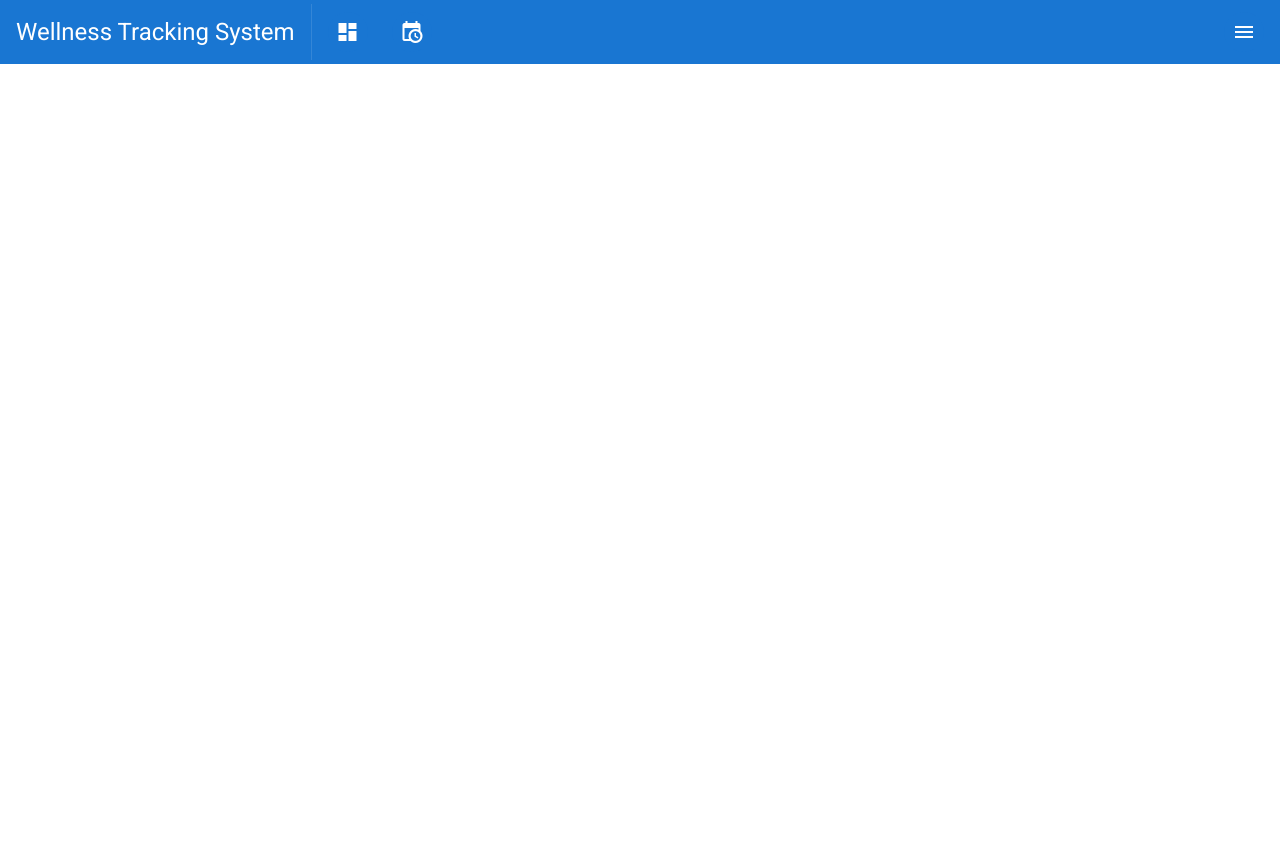
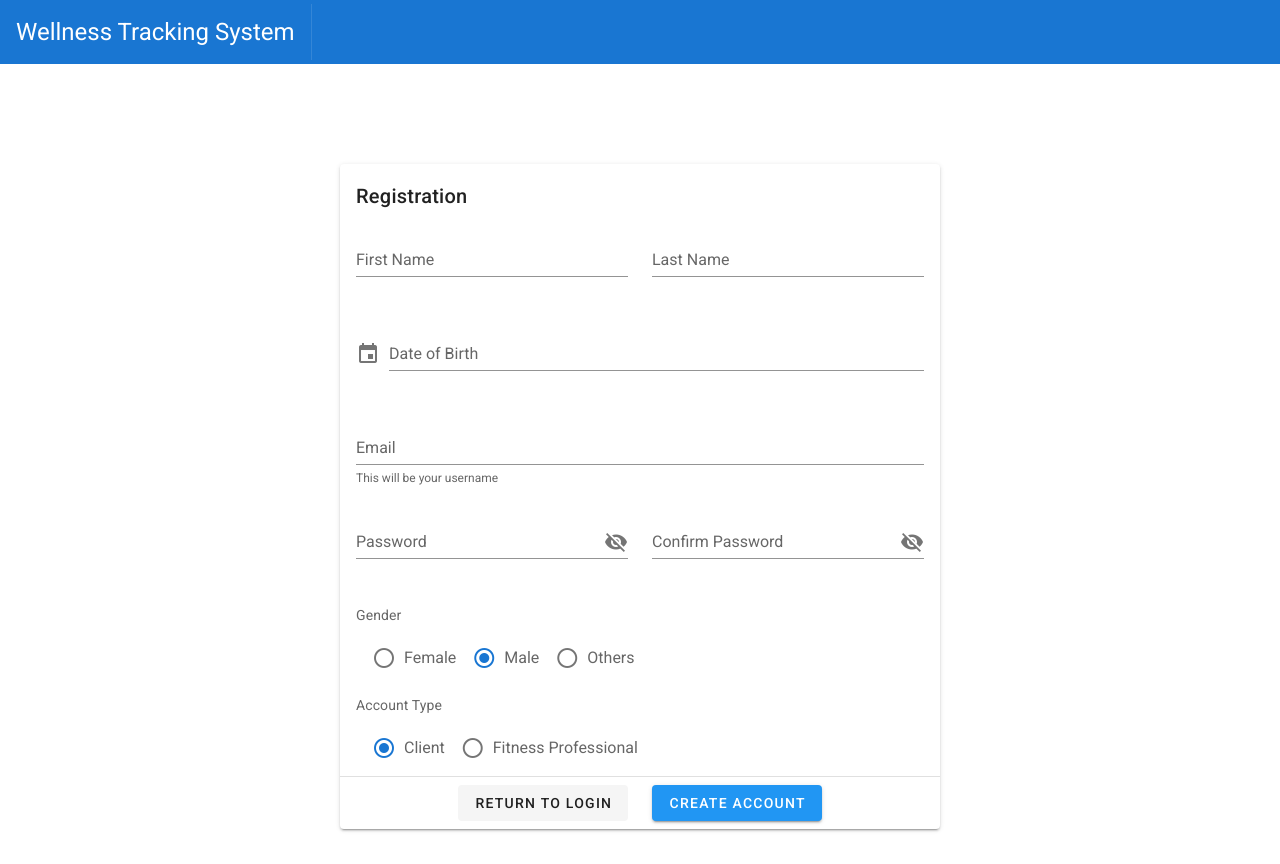
Before and after one commit to IU-P465-565-Team-3/wellness-tracking-system-app, a Vue app: page /register in a window 1280 px wide. Before the commit the page ends 800 px from the top, so only its background shows below. Built offline with nearby package versions, Linux system fonts and the light colour scheme.

Commit message:
Integrate registration with main application, add API requests and update form fields

```diff
--- a/src/App.vue
+++ b/src/App.vue
@@ -10,7 +10,7 @@
         Wellness Tracking System
       </div>
       <v-divider vertical class="mx-4" />
-      <v-row v-if="$route.name !== 'Login'">
+      <v-row v-if="$route.name !== 'Login' && $route.name !== 'Registration'">
         <v-col class="shrink">
           <v-btn small depressed fab color="primary" to="dashboard">
             <v-icon>mdi-view-dashboard</v-icon>
--- a/src/api/index.js
+++ b/src/api/index.js
@@ -2,7 +2,7 @@ import axios from 'axios'
 import qs from 'qs'
 
 const instance = axios.create({
-  baseURL: 'https://iub-wellness-tracker-api.herokuapp.com/',
+  baseURL: 'https://iub-wellness-tracker-api.herokuapp.com/api',
   paramsSerializer: (params) => qs.stringify(params)
 })
 
--- a/src/components/Login.vue
+++ b/src/components/Login.vue
@@ -24,6 +24,9 @@
         <v-divider></v-divider>
         <v-card-actions class="pa-4">
           <v-row class="justify-center">
+            <v-col class="shrink">
+              <v-btn depressed :to="{ name: 'Registration' }">Join Now</v-btn>
+            </v-col>
             <v-col class="shrink">
               <v-btn color="info" @click="authenticate">Login</v-btn>
             </v-col>
--- a/src/components/Registration.vue
+++ b/src/components/Registration.vue
@@ -1,6 +1,6 @@
 <template>
   <v-app>
-    <v-content>
+    <v-main>
       <v-card width="600" class="mx-auto mt-9">
         <v-card-title>Registration</v-card-title>
         <v-card-text>
@@ -14,51 +14,102 @@
           </v-row>
           <v-row>
             <v-col>
-              <v-text-field label="Month" v-model="month"/>
-            </v-col>
-            <v-col>
-              <v-text-field label="Day" v-model="day"/>
-            </v-col>
-            <v-col>
-              <v-text-field label="Year" v-model="year"/>
+              <v-menu
+                ref="dobMenu"
+                v-model="dobMenu"
+                :close-on-content-click="false"
+                :return-value.sync="dateOfBirth"
+                transition="scale-transition"
+                offset-y
+                min-width="auto"
+              >
+                <template v-slot:activator="{ on, attrs }">
+                  <v-text-field
+                    v-model="dateOfBirth"
+                    label="Date of Birth"
+                    prepend-icon="mdi-calendar"
+                    readonly
+                    v-bind="attrs"
+                    v-on="on"
+                  ></v-text-field>
+                </template>
+                <v-date-picker
+                  v-model="dateOfBirth"
+                  no-title
+                  scrollable
+                >
+                  <v-spacer></v-spacer>
+                  <v-btn
+                    text
+                    color="primary"
+                    @click="dobMenu = false"
+                  >
+                    Cancel
+                  </v-btn>
+                  <v-btn
+                    text
+                    color="primary"
+                    @click="$refs.dobMenu.save(dateOfBirth)"
+                  >
+                    OK
+                  </v-btn>
+                </v-date-picker>
+              </v-menu>
             </v-col>
           </v-row>
           <v-row>
             <v-col>
-              <v-text-field label="Email" v-model="email"/>
-            </v-col>
-            <v-col>
-              <v-text-field label="Username" v-model="username"/>
+              <v-text-field label="Email" v-model="username" :hint="'This will be your username'" persistent-hint />
             </v-col>
           </v-row>
           <v-row>
             <v-col>
-                <v-text-field label="Password" v-model="password" :type="showPassword ? 'text' : 'password'"
+                <v-text-field label="Password" :type="showPassword ? 'text' : 'password'"
+                v-model="password"
                 :append-icon="showPassword ? 'mdi-eye' : 'mdi-eye-off'"
+                :error="password !== confirmPassword"
                 @click:append="showPassword = !showPassword"/>
             </v-col>
             <v-col>
                 <v-text-field label="Confirm Password" :type="showPassword ? 'text' : 'password'"
+                v-model="confirmPassword"
                 :append-icon="showPassword ? 'mdi-eye' : 'mdi-eye-off'"
                 @click:append="showPassword = !showPassword"/>
             </v-col>
           </v-row>
           <v-row>
             <v-col>
-              <v-select
-              :items="items"
-              label="Account Type"
-              v-model="role"
-              ></v-select>
+              <label>Gender</label>
+              <v-radio-group class="px-4" row v-model="gender" hide-details="">
+                <v-radio label="Female" :value="'Female'"></v-radio>
+                <v-radio label="Male" :value="'Male'"></v-radio>
+                <v-radio label="Others" :value="'Others'"></v-radio>
+              </v-radio-group>
+            </v-col>
+          </v-row>
+          <v-row>
+            <v-col>
+              <label>Account Type</label>
+              <v-radio-group class="px-4" row v-model="role" hide-details="">
+                <v-radio label="Client" :value="'CLIENT'"></v-radio>
+                <v-radio label="Fitness Professional" :value="'PROFESSIONAL'"></v-radio>
+              </v-radio-group>
             </v-col>
           </v-row>
         </v-card-text>
         <v-divider></v-divider>
         <v-card-actions>
-          <v-btn color="info">Register</v-btn>
+          <v-row class="justify-center">
+            <v-col class="shrink">
+              <v-btn depressed :to="{ name: 'Login' }">Return to Login</v-btn>
+            </v-col>
+            <v-col class="shrink">
+              <v-btn color="info" @click="createAccount">Create Account</v-btn>
+            </v-col>
+          </v-row>
         </v-card-actions>
       </v-card>
-    </v-content>
+    </v-main>
   </v-app>
 </template>
 <script>
@@ -68,25 +119,32 @@ import { mapActions } from 'vuex'
 export default {
   data () {
     return {
-      items: ['Client', 'Professional'],
-      showPassword: false
+      firstName: '',
+      lastName: '',
+      dateOfBirth: null,
+      username: '',
+      password: '',
+      confirmPassword: '',
+      showPassword: false,
+      gender: 'Male',
+      role: 'CLIENT',
+      dobMenu: false
     }
   },
   methods: {
-    ...mapActions('auth', ['registration']),
-    async authenticate () {
+    ...mapActions('auth', ['register']),
+    async createAccount () {
       try {
-        await this.registration({
+        await this.register({
           firstName: this.firstName,
           lastName: this.lastName,
-          month: this.month,
-          day: this.day,
-          year: this.year,
-          email: this.email,
+          dateOfBirth: this.dateOfBirth,
           username: this.username,
-          password: this.password
+          password: this.password,
+          gender: this.gender,
+          role: this.role
         })
-        this.$router.push('dashboard')
+        this.$router.push({ name: 'Login' })
       } catch {}
     }
   }
--- a/src/router/index.js
+++ b/src/router/index.js
@@ -20,7 +20,7 @@ const routes = [
     component: Login
   },
   {
-    path: '/registration',
+    path: '/register',
     name: 'Registration',
     component: Registration
   },
--- a/src/store/index.js
+++ b/src/store/index.js
@@ -23,6 +23,25 @@ export default new Vuex.Store({
             username,
             password
           })
+        },
+        async register (ctx, {
+          firstName,
+          lastName,
+          dateOfBirth,
+          username,
+          password,
+          gender,
+          role
+        }) {
+          return api.post('/register', {
+            firstName,
+            lastName,
+            dateOfBirth,
+            username,
+            password,
+            gender,
+            roleName: role
+          })
         }
       }
     }
```
